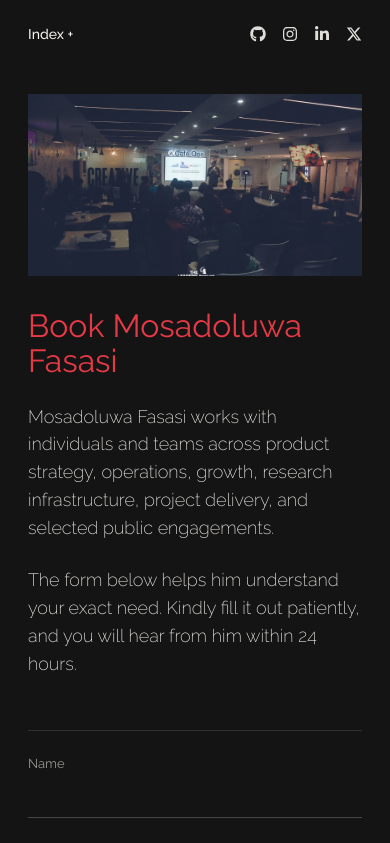
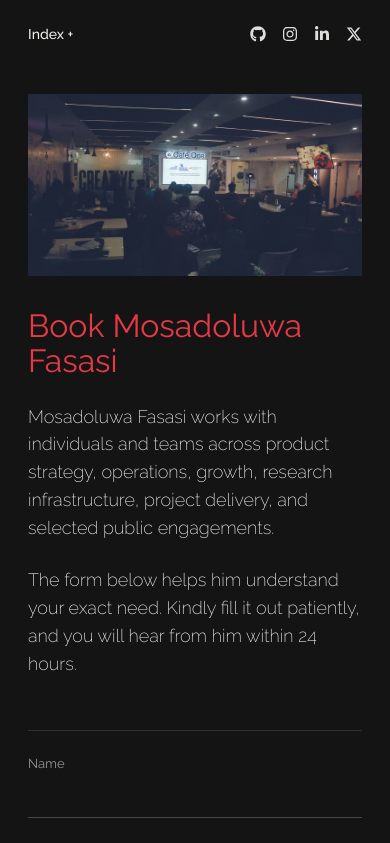
Before and after one commit to Mosamorphing/website, a React (Vite) app: page /booking in a window 390 px wide. Shown: the top 843 px of the page. Built offline with nearby package versions, Linux system fonts and the light colour scheme.

Commit message:
adjust mobile booking hero crop

```diff
--- a/src/pages/Booking/booking.css
+++ b/src/pages/Booking/booking.css
@@ -251,6 +251,10 @@
     object-position: 55% 35%;
   }
 
+  .booking-hero-slide--room img {
+    transform: scale(1.08) translateY(2%);
+  }
+
   .booking-intro h1 {
     font-size: 32px;
     line-height: 1.1;
```
